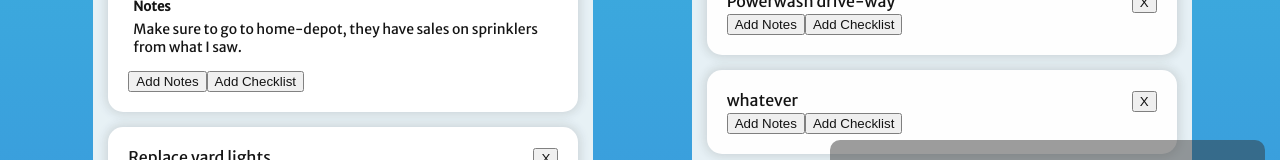
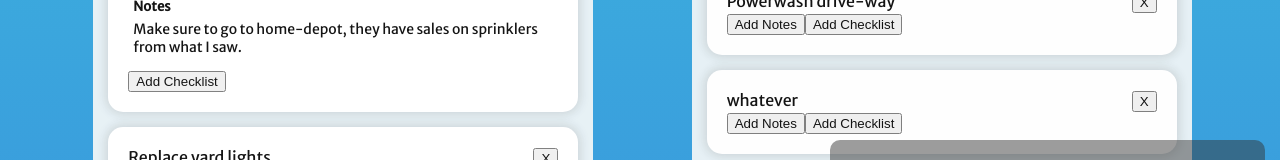
Before and after one commit to atawfique21/better-boards, a React (Create React App) app in the folder trello/: page / in a window 1280 px wide. Shown: the part 311-471 px from the top of the page. Built offline with nearby package versions, Linux system fonts and the light colour scheme; no server answers.

Commit message:
Attempted to implement logic for add details butttons but was not successful.

```diff
--- a/trello/src/Components/AddDetails.js
+++ b/trello/src/Components/AddDetails.js
@@ -2,9 +2,24 @@ import React from 'react';
 
 function AddDetails(props) {
   return (
-    <div className="addDetails">
-      <button onClick={props.handleAddNotes}>Add Notes</button>
-      <button onClick={props.handleAddChecklist}>Add Checklist</button>
+    <div>
+      {!props.task.note ?
+        <div className="addDetails">
+          <button onClick={(e) => props.handleAddNotes(e, props.task)}>Add Notes</button>
+          <button onClick={props.handleAddChecklist}>Add Checklist</button>
+        </div>
+        :
+        <div className="addDetails">
+          <button onClick={props.handleAddChecklist}>Add Checklist</button>
+        </div>
+      }
+      {props.noteState ?
+        <div className="addDetails">
+          <button onClick={props.handleAddChecklist}>Add Checklist</button>
+        </div>
+        :
+        null
+      }
     </div>
   )
 }
--- a/trello/src/Components/Task.js
+++ b/trello/src/Components/Task.js
@@ -22,8 +22,17 @@ class Task extends React.Component {
     super(props)
 
     this.state = {
-      noteInput: ""
+      noteInput: "",
+      addNote: false
     }
+  }
+
+  handleAddNotes = (e, sentTask) => {
+    e.preventDefault();
+    console.log(sentTask)
+    this.setState({
+      addNote: !this.state.addNote
+    })
   }
 
   render() {
@@ -31,7 +40,10 @@ class Task extends React.Component {
       <div>
         <div className="title-and-delete">
           <div>{this.props.name}</div>
-          <DeleteTask handleClick={this.props.handleClick} task={this.props.task} />
+          <DeleteTask
+            handleClick={this.props.handleClick}
+            task={this.props.task}
+          />
         </div>
         {this.props.checkList &&
           <div className="checklist-wrapper">
@@ -49,7 +61,12 @@ class Task extends React.Component {
             <p>{this.props.note}</p>
           </div>
         }
-        <AddDetails handleAddNotes={this.props.handleAddNotes} handleAddChecklist={this.props.handleAddChecklist} task={this.props.task} />
+        <AddDetails
+          handleAddNotes={this.handleAddNotes}
+          noteState={this.state.addNote}
+          handleAddChecklist={this.handleAddChecklist}
+          task={this.props.task}
+        />
       </div>
     )
   }
```
